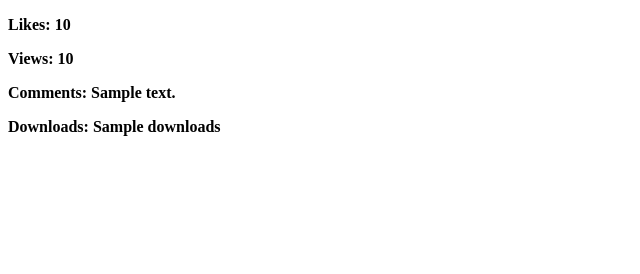
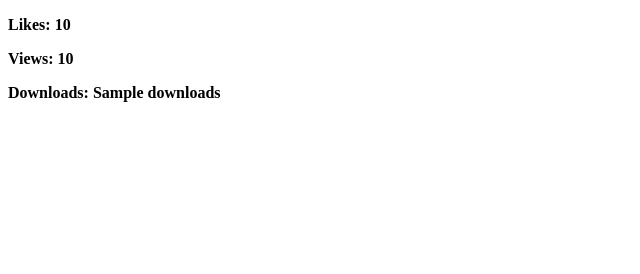
Before and after one commit to rumpear/goit-js-hw-11, a Node project: template src/templates/img-cards.hbs in a window 1280 px wide. Shown: the part 26-300 px from the top of the page, without its empty margins (0-640 px from the left). Run offline with Node 20 templates, Linux system fonts and the light colour scheme; the template is opened without the code that fills it: most values are stand-ins (such as "Sample title", 1, 10 or a date in 2020).

Commit message:
Update img-cards.hbs

```diff
--- a/src/templates/img-cards.hbs
+++ b/src/templates/img-cards.hbs
@@ -1,43 +1,21 @@
-  <div class="photo-card">
-    <a class="gallery__link" href={{largeImageURL}}>
-      <div class="wrapper">
-        <img class="gallery__img" src={{webformatURL}} alt={{tags}} loading="lazy" />
+<div class='photo-card'>
+  <a class='gallery__link' href={{largeImageURL}}>
+    <div class='wrapper'>
+      <img class='gallery__img' src={{webformatURL}} alt={{tags}} loading='lazy' />
     </div>
   </a>
-    <div class="info">
-      <p class="info-item">
+  <div class='gallery__info'>
+    <p class='gallery__info-item'>
       <b>Likes: {{likes}}</b>
     </p>
-      <p class="info-item">
+    <p class='gallery__info-item'>
       <b>Views: {{views}}</b>
     </p>
-      <p class="info-item">
+    {{!-- <p class='gallery__info-item'>
       <b>Comments: {{comments}}</b>
-      </p>
-      <p class="info-item">
+    </p> --}}
+    <p class='gallery__info-item'>
       <b>Downloads: {{downloads}}</b>
     </p>
   </div>
 </div>
-
-    {{!-- <div class="photo-card">
-    <a href={{largeImageURL}}>
-      <div class="wrapper">
-        <img class="gallery__img" src={{webformatURL}} alt={{tags}} loading="lazy" />
-      </div>
-     </a>
-    <div class="info">
-      <p class="info-item">
-        <b>Likes: {{likes}}</b>
-      </p>
-      <p class="info-item">
-        <b>Views: {{views}}</b>
-      </p>
-      <p class="info-item">
-        <b>Comments: {{comments}}</b>
-      </p>
-      <p class="info-item">
-        <b>Downloads: {{downloads}}</b>
-      </p>
-    </div>
-  </div> --}}
```
Lines whose indentation alone changed are shown as unchanged.
